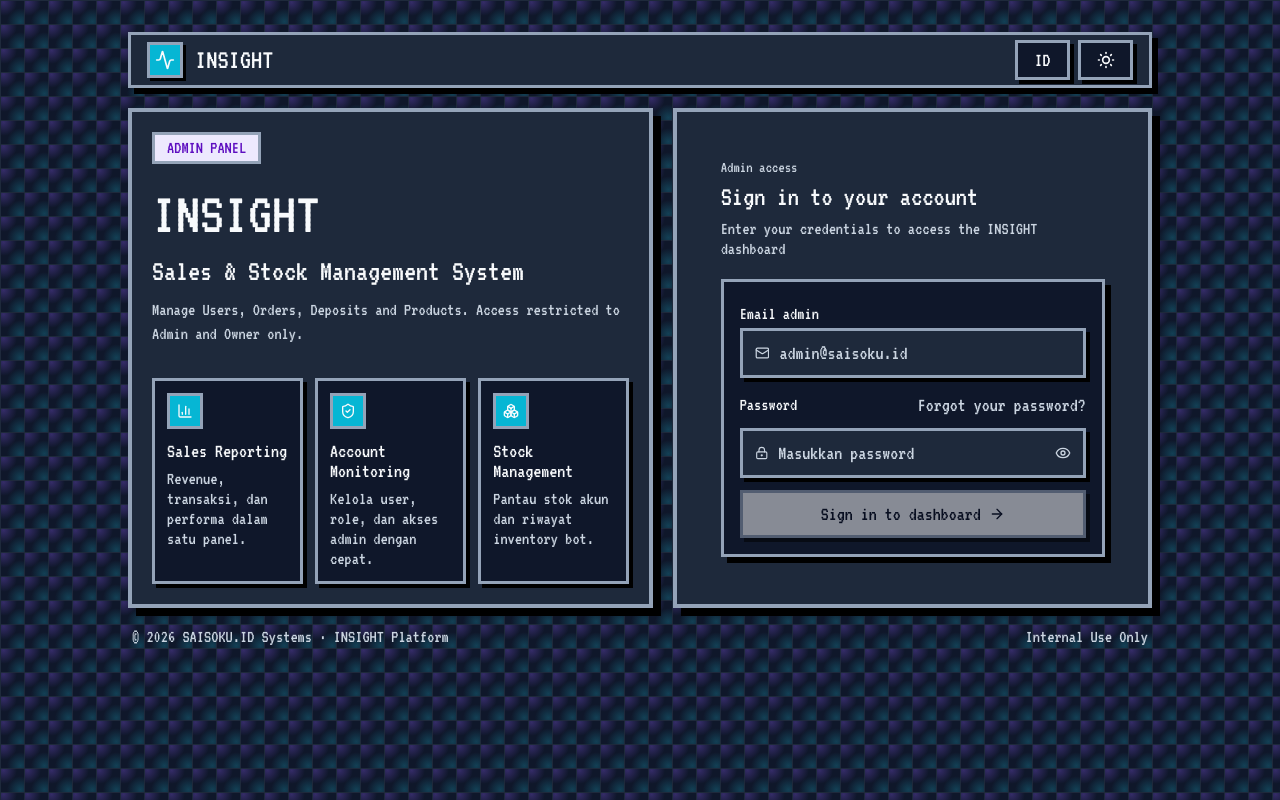
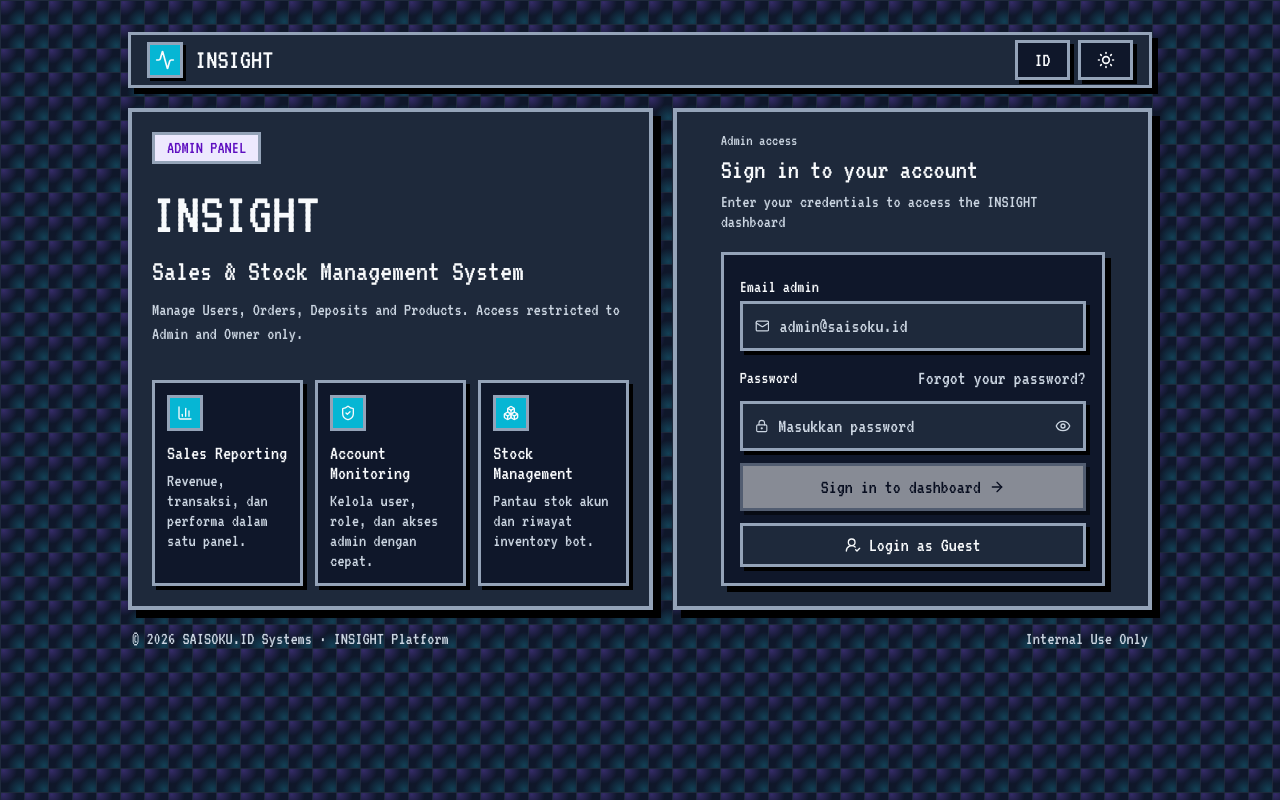
Before and after one commit to saisoku2024/saisoku-insight-sales, a Next.js app: page /login in a window 1280 px wide. Built offline with nearby package versions, Linux system fonts and the light colour scheme; no server answers.

Commit message:
feat: add guest login shortcut

```diff
--- a/app/login/page.tsx
+++ b/app/login/page.tsx
@@ -1,7 +1,7 @@
 "use client"
 
 import { FormEvent, useEffect, useMemo, useState } from "react"
-import { ArrowRight, Eye, EyeOff, LockKeyhole, Mail } from "lucide-react"
+import { ArrowRight, Eye, EyeOff, LockKeyhole, Mail, UserRoundCheck } from "lucide-react"
 import { useRouter } from "next/navigation"
 
 import { AuthLoadingScreen } from "@/components/auth/auth-loading-screen"
@@ -14,6 +14,8 @@ import { supabase } from "@/lib/supabase/client"
 const THEME_STORAGE_KEY = "saisoku-theme"
 const RESET_COOLDOWN_SECONDS = 60
 const RESET_COOLDOWN_KEY = "saisoku-reset-password-next-at"
+const GUEST_EMAIL = "guest@ssidmail.my.id"
+const GUEST_PASSWORD = "guestonly123"
 
 export default function LoginPage() {
   const router = useRouter()
@@ -101,6 +103,13 @@ export default function LoginPage() {
       window.localStorage.setItem(THEME_STORAGE_KEY, nextValue ? "dark" : "light")
       return nextValue
     })
+  }
+
+  function fillGuestLogin() {
+    setEmail(GUEST_EMAIL)
+    setPassword(GUEST_PASSWORD)
+    setErrorMessage(null)
+    setSuccessMessage("Mode guest siap. Klik Sign in to dashboard untuk masuk.")
   }
 
   async function handleLogin(event: FormEvent<HTMLFormElement>) {
@@ -292,6 +301,16 @@ export default function LoginPage() {
           {!isSubmitting ? <ArrowRight className="h-4 w-4" /> : null}
         </button>
 
+        <button
+          type="button"
+          onClick={fillGuestLogin}
+          disabled={isSubmitting}
+          className="inline-flex h-11 w-full items-center justify-center gap-2 border-[3px] border-[var(--insight-border)] bg-[var(--insight-card)] px-4 text-lg text-[var(--insight-text)] shadow-[4px_4px_0_var(--insight-shadow)] transition hover:-translate-y-0.5 disabled:cursor-not-allowed disabled:opacity-50"
+        >
+          <UserRoundCheck className="h-4 w-4" />
+          Login as Guest
+        </button>
+
       </form>
     </AuthShell>
   )
```
